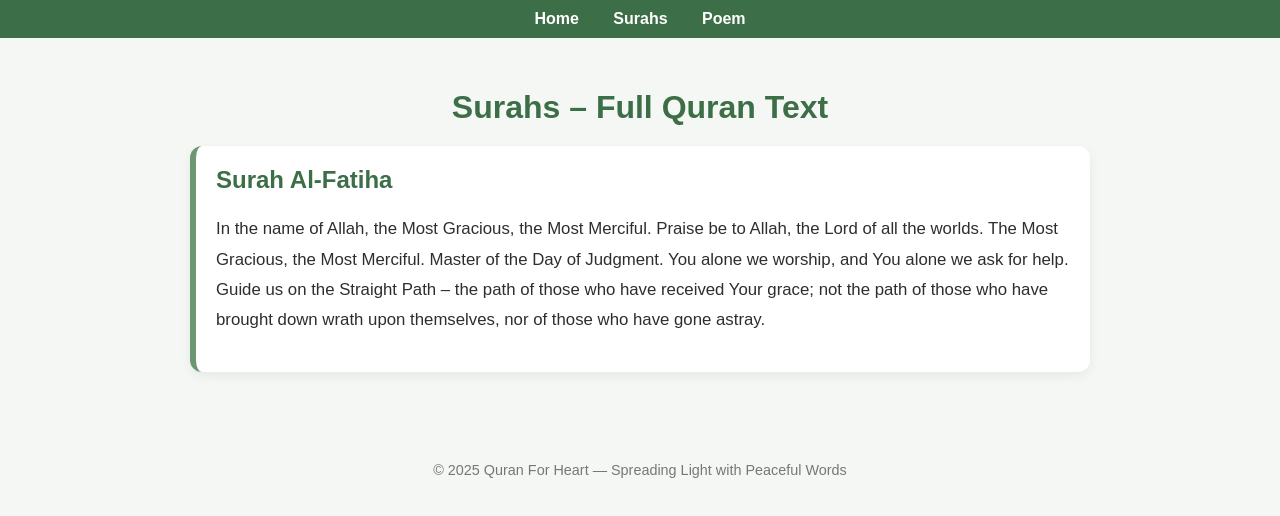
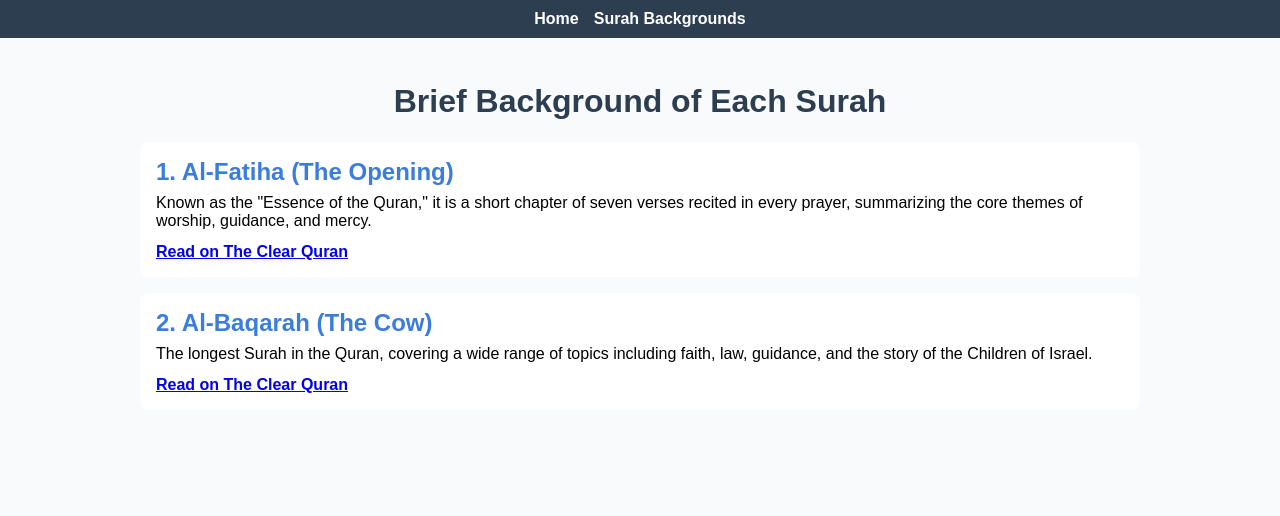
Before and after one commit to quranforheart/quranforheart.github.io, a plain HTML site: page surahs_full.html in a window 1280 px wide. Drawn offline with Linux system fonts and the light colour scheme.

Commit message:
Update surahs_full.html

```diff
--- a/surahs_full.html
+++ b/surahs_full.html
@@ -1,136 +1,48 @@
 <!DOCTYPE html>
 <html lang="en">
 <head>
-  <meta charset="UTF-8">
-  <meta name="viewport" content="width=device-width, initial-scale=1.0">
-  <title>Surahs – Full Quran Text | Quran For Heart</title>
-  <meta name="description" content="Read and reflect on the full text of the Quran's Surahs, presented beautifully for peace, understanding, and spiritual growth.">
-  <meta name="robots" content="index, follow">
-  <link rel="canonical" href="https://quranforheart.com/surahs_full.html">
-
-  <!-- Open Graph -->
-  <meta property="og:type" content="article">
-  <meta property="og:title" content="Surahs – Full Quran Text | Quran For Heart">
-  <meta property="og:description" content="Read and reflect on the full text of the Quran's Surahs, presented beautifully for peace, understanding, and spiritual growth.">
-  <meta property="og:image" content="https://quranforheart.com/images/surahs-cover.jpg">
-  <meta property="og:url" content="https://quranforheart.com/surahs_full.html">
-
-  <!-- Twitter Card -->
-  <meta name="twitter:card" content="summary_large_image">
-  <meta name="twitter:title" content="Surahs – Full Quran Text | Quran For Heart">
-  <meta name="twitter:description" content="Read and reflect on the full text of the Quran's Surahs, presented beautifully for peace, understanding, and spiritual growth.">
-  <meta name="twitter:image" content="https://quranforheart.com/images/surahs-cover.jpg">
-
+  <meta charset="UTF-8"/>
+  <meta name="viewport" content="width=device-width, initial-scale=1.0"/>
+  <title>Brief Background of Each Surah – Quran For Heart</title>
+  <meta name="description" content="Brief introductions to all 114 Surahs of the Quran with links to The Clear Quran for reading.">
   <style>
-    body {
-      font-family: Arial, sans-serif;
-      background-color: #f5f7f4;
-      color: #2e2e2e;
-      margin: 0;
-      padding: 0;
-    }
-
-    /* Navigation Bar */
-    nav {
-      background-color: #3c6e47;
-      padding: 10px;
-      text-align: center;
-    }
-
-    nav a {
-      color: #fff;
-      text-decoration: none;
-      margin: 0 15px;
-      font-weight: bold;
-    }
-
-    nav a:hover {
-      text-decoration: underline;
-    }
-
-    .container {
-      max-width: 900px;
-      margin: auto;
-      padding: 30px 20px;
-    }
-
-    h1 {
-      color: #3c6e47;
-      margin-bottom: 20px;
-      text-align: center;
-    }
-
-    .surah {
-      background-color: #fff;
-      padding: 20px;
-      margin-bottom: 20px;
-      border-radius: 12px;
-      box-shadow: 0 4px 12px rgba(0, 0, 0, 0.06);
-      border-left: 6px solid #6d9773;
-    }
-
-    .surah h2 {
-      margin-top: 0;
-      color: #3c6e47;
-    }
-
-    .surah p {
-      font-size: 1.05em;
-      line-height: 1.8;
-    }
-
-    footer {
-      text-align: center;
-      margin-top: 40px;
-      font-size: 0.9em;
-      color: #777;
-      padding-bottom: 20px;
-    }
+    body { font-family: Arial, sans-serif; margin:0; padding:0; background:#f8fafb; }
+    header { background:#2c3e50; padding:10px; }
+    nav { display:flex; justify-content:center; gap:15px; }
+    nav a { color:#fff; text-decoration:none; font-weight:bold; }
+    nav a:hover { text-decoration:underline; }
+    main { max-width:1000px; margin:auto; padding:1.5rem; }
+    h1 { color:#2c3e50; text-align:center; }
+    .surah { background:#fff; margin-bottom:1rem; padding:1rem; border-radius:8px; }
+    .surah h2 { margin:0; color:#3b7ddd; }
+    .surah p { margin:0.5rem 0; }
+    .read-link { display:inline-block; margin-top:5px; font-weight:bold; }
   </style>
-
-  <!-- Schema Markup -->
-  <script type="application/ld+json">
-  {
-    "@context": "https://schema.org",
-    "@type": "WebPage",
-    "name": "Surahs – Full Quran Text",
-    "description": "Read and reflect on the full text of the Quran's Surahs, presented beautifully for peace, understanding, and spiritual growth.",
-    "url": "https://quranforheart.com/surahs_full.html"
-  }
-  </script>
 </head>
 <body>
+  <header>
+    <nav>
+      <a href="index.html">Home</a>
+      <a href="surahs_full.html">Surah Backgrounds</a>
+    </nav>
+  </header>
 
-  <nav>
-    <a href="index.html">Home</a>
-    <a href="surahs_full.html">Surahs</a>
-    <a href="Allah_time_poem.html">Poem</a>
-  </nav>
+  <main>
+    <h1>Brief Background of Each Surah</h1>
 
-  <div class="container">
-    <h1>Surahs – Full Quran Text</h1>
-
-    <!-- Example Surah -->
     <div class="surah">
-      <h2>Surah Al-Fatiha</h2>
-      <p>
-        In the name of Allah, the Most Gracious, the Most Merciful.
-        Praise be to Allah, the Lord of all the worlds.
-        The Most Gracious, the Most Merciful.
-        Master of the Day of Judgment.
-        You alone we worship, and You alone we ask for help.
-        Guide us on the Straight Path – the path of those who have received Your grace;
-        not the path of those who have brought down wrath upon themselves, nor of those who have gone astray.
-      </p>
+      <h2>1. Al-Fatiha (The Opening)</h2>
+      <p>Known as the "Essence of the Quran," it is a short chapter of seven verses recited in every prayer, summarizing the core themes of worship, guidance, and mercy.</p>
+      <a class="read-link" href="https://online.theclearquran.org" target="_blank">Read on The Clear Quran</a>
     </div>
 
-    <!-- Additional surahs would go here -->
+    <div class="surah">
+      <h2>2. Al-Baqarah (The Cow)</h2>
+      <p>The longest Surah in the Quran, covering a wide range of topics including faith, law, guidance, and the story of the Children of Israel.</p>
+      <a class="read-link" href="https://online.theclearquran.org" target="_blank">Read on The Clear Quran</a>
+    </div>
 
-  </div>
-
-  <footer>
-    &copy; 2025 Quran For Heart — Spreading Light with Peaceful Words
-  </footer>
-
+    <!-- Repeat for all 114 Surahs -->
+  </main>
 </body>
 </html>
```
